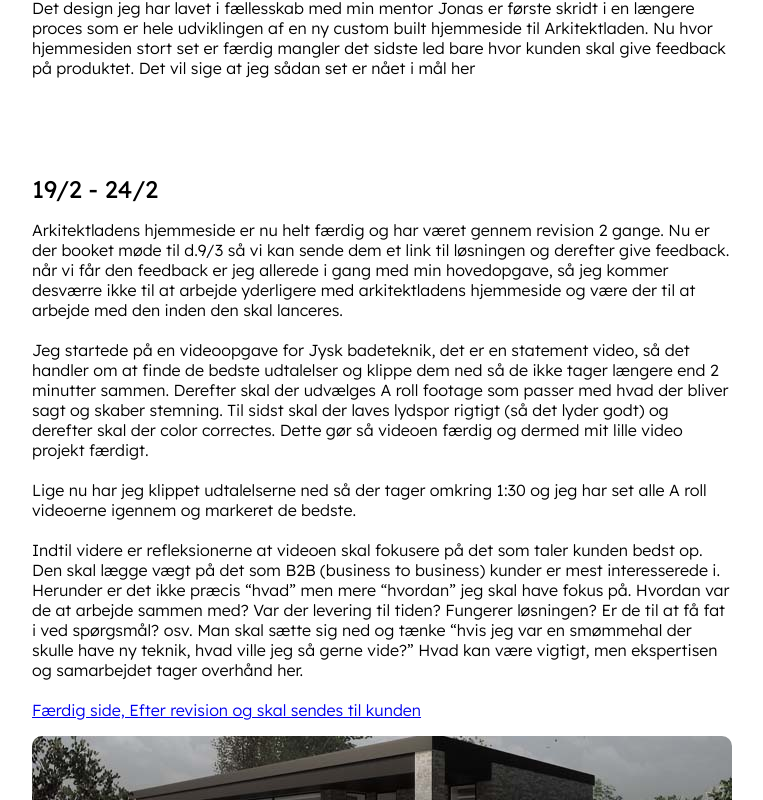
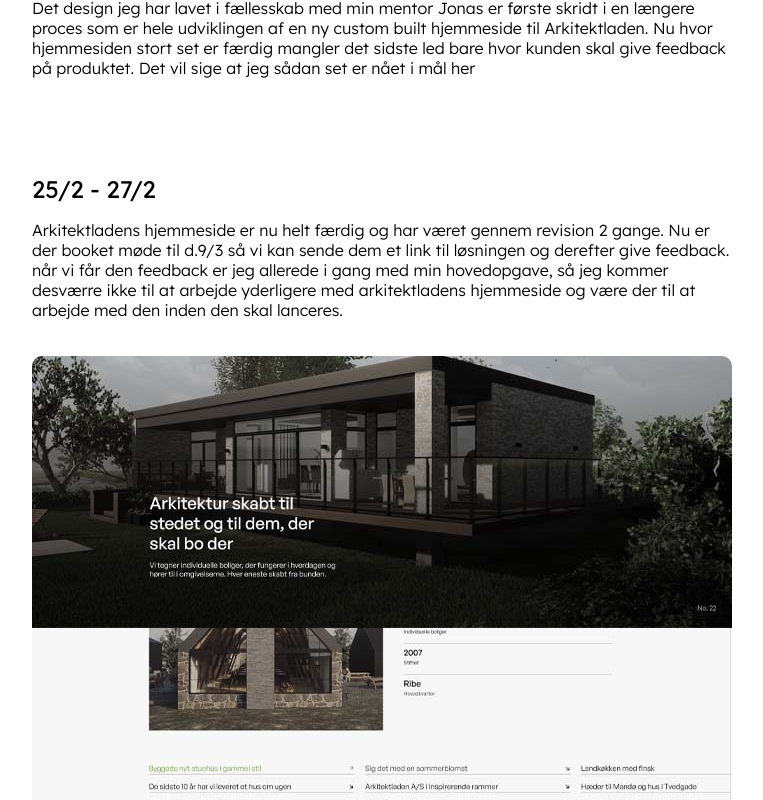
Before and after one commit to AlbertHetting/AlbertHetting.github.io, a React (Vite) app: page /blog in a window 1280 px wide. Shown: the part 1480-2280 px from the top of the page, without its empty margins (258-1021 px from the left). Built offline with nearby package versions, Linux system fonts and the light colour scheme; the HTML template or start-up script is replaced by a standard one.

Commit message:
Update Blog.jsx

```diff
--- a/src/pages/Blog.jsx
+++ b/src/pages/Blog.jsx
@@ -58,6 +58,26 @@ export default function Blog() {
 
       <div>
         <div className="BlogSectionMain">
+
+
+
+<div className="things reveal4 stagger">
+            <div className="Daily">
+              <h1> 25/2 - 27/2 </h1>
+              <p className="PText">
+Arkitektladens hjemmeside er nu helt færdig og har været gennem revision 2 gange. Nu er der booket møde til d.9/3 så vi kan sende dem et link til løsningen og derefter give feedback. når vi får den feedback er jeg allerede i gang med min hovedopgave, så jeg kommer desværre ikke til at arbejde yderligere med arkitektladens hjemmeside og være der til at arbejde med den inden den skal lanceres.<br></br> <br></br>
+
+
+              </p>
+
+               <img
+                className="imagecontainer1"
+                src={withBase("Images/0502.jpg")}
+                alt=""
+              />
+            </div>
+          </div>
+
 
 
 
```
